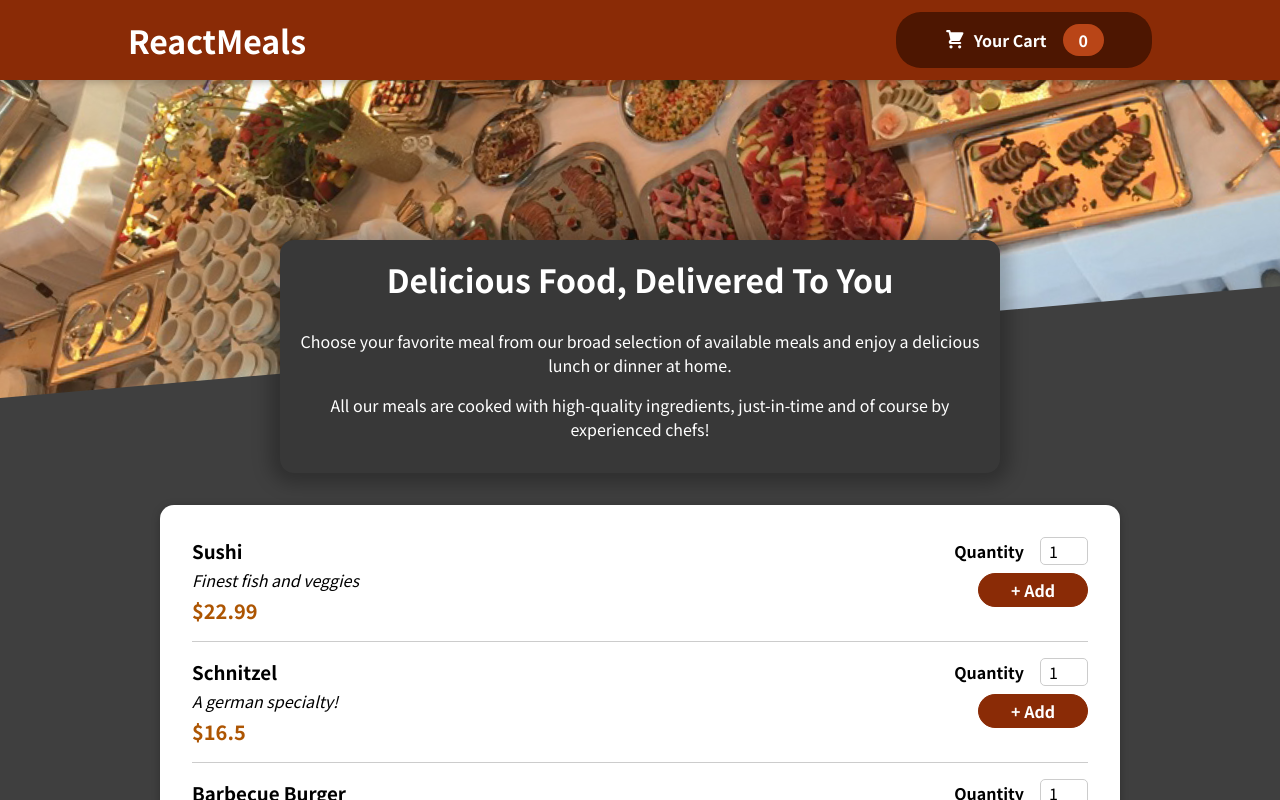
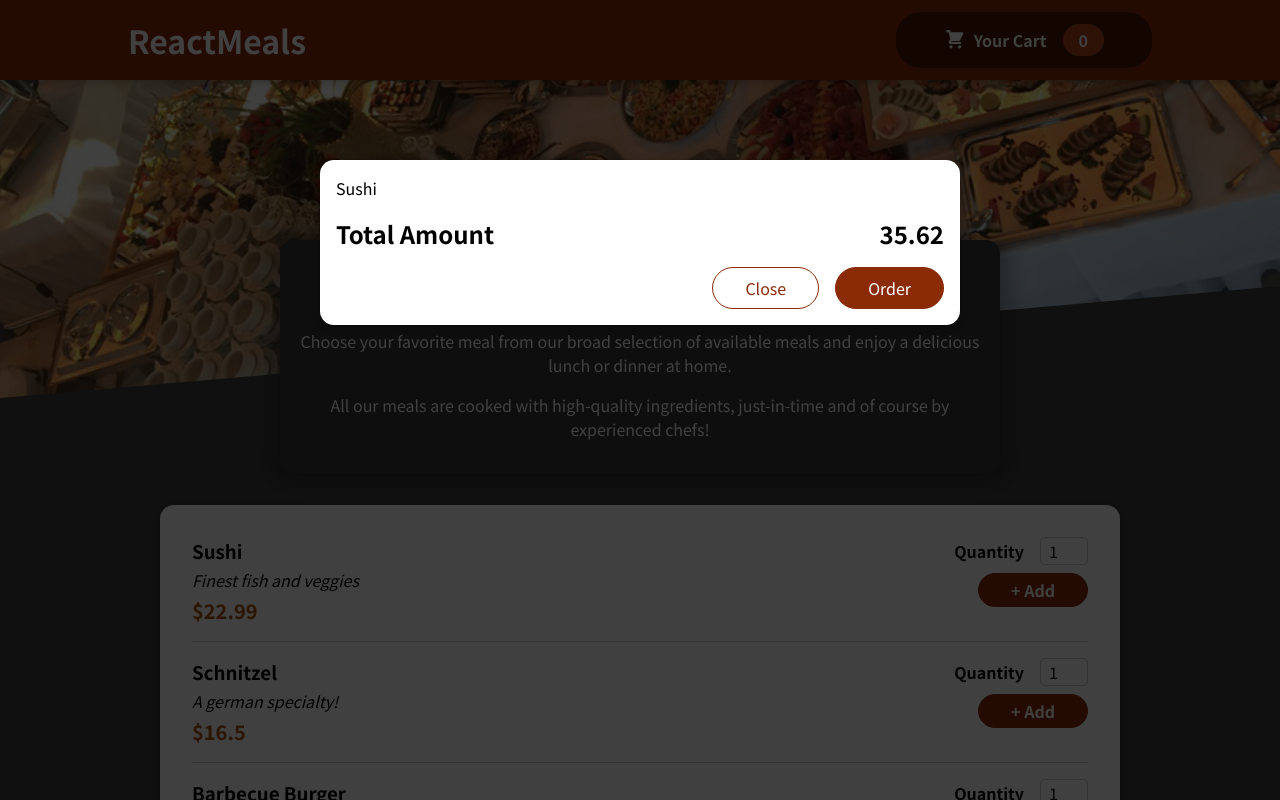
Before and after one commit to nishabdShunya/Restaurant-Website-Using-React, a React (Create React App) app: page / in a window 1280 px wide. Shown: the top 800 px of the page. Built offline with nearby package versions, Linux system fonts and the light colour scheme.

Commit message:
Add. A4-T5-Adding Cart - With Solution

```diff
--- a/src/components/Cart/Cart.js
+++ b/src/components/Cart/Cart.js
@@ -1,9 +1,27 @@
-// Write your code at relevant places in the code below:
-
 import React from "react";
+import Modal from "../UI/Modal";
+import "./Cart.css";
 
 const Cart = () => {
   const cartItems = [{ id: "c1", name: "Sushi", quantity: 1, price: 12.99 }];
+
+  return (
+    <Modal>
+      <ul className="cart-items">
+        {cartItems.map((item) => {
+          return <li key={item.id}>{item.name}</li>;
+        })}
+      </ul>
+      <div className="total">
+        <span>Total Amount</span>
+        <span>35.62</span>
+      </div>
+      <div className="actions">
+        <button className="close-btn">Close</button>
+        <button className="order-btn">Order</button>
+      </div>
+    </Modal>
+  );
 };
 
 export default Cart;
--- a/src/components/UI/Modal.js
+++ b/src/components/UI/Modal.js
@@ -1 +1,27 @@
-// Write your code here:
+import React, { Fragment } from "react";
+import ReactDOM from "react-dom";
+import "./Modal.css";
+
+const Backdrop = () => {
+  return <div className="backdrop"></div>;
+};
+
+const ModalOverlay = (props) => {
+  return <div className="modal">{props.children}</div>;
+};
+
+const Modal = (props) => {
+  const portalElement = document.getElementById("overlays");
+
+  return (
+    <Fragment>
+      {ReactDOM.createPortal(<Backdrop />, portalElement)}
+      {ReactDOM.createPortal(
+        <ModalOverlay>{props.children}</ModalOverlay>,
+        portalElement
+      )}
+    </Fragment>
+  );
+};
+
+export default Modal;
```
